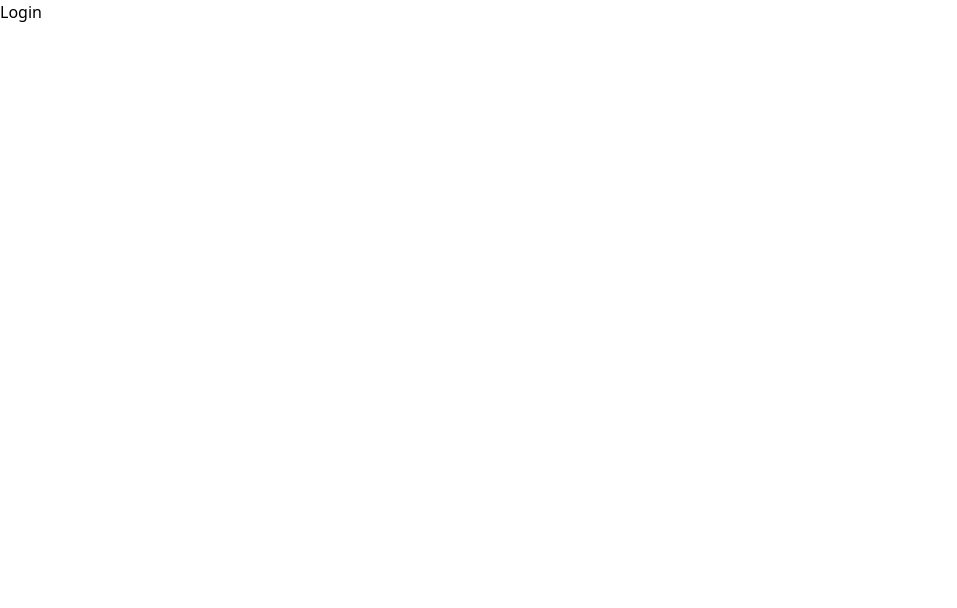
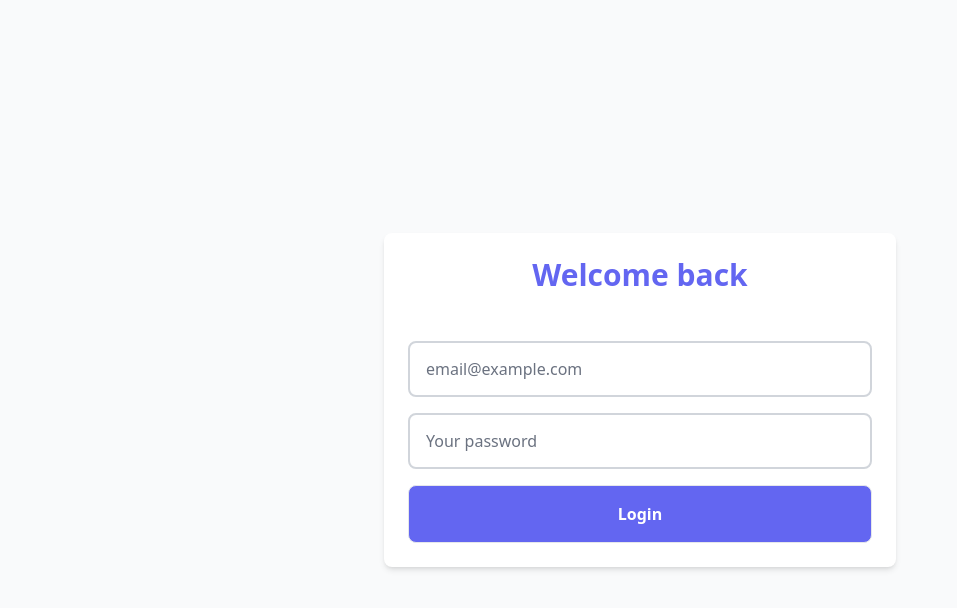
Before and after one commit to andresyv/fathom3, a React (Vite) app in the folder apps/frontend/: page /auth/login in a window 1280 px wide. Shown: the top 608 px of the page, without its empty margins (0-957 px from the left). Built offline with nearby package versions, Linux system fonts and the light colour scheme.

Commit message:
FEAT(LoginForm): new login form

```diff
--- a/apps/frontend/package.json
+++ b/apps/frontend/package.json
@@ -10,6 +10,7 @@
     "preview": "vite preview"
   },
   "dependencies": {
+    "clsx": "^1.2.1",
     "react": "18.2.0",
     "react-dom": "18.2.0",
     "react-hook-form": "^7.44.1",
--- a/apps/frontend/src/components/Input.tsx
+++ b/apps/frontend/src/components/Input.tsx
@@ -4,7 +4,7 @@ import { useFormContext, FieldValues, Path } from 'react-hook-form'
 interface InputProps extends Omit<InputHTMLAttributes<HTMLInputElement>, 'id' | 'className'> {
   name: Path<FieldValues>
 }
-const SInput: FC<InputProps> = ({ name, ...rest }) => {
+const Input: FC<InputProps> = ({ name, ...rest }) => {
   const { register } = useFormContext()
   return (
     <fieldset className="flex flex-col w-full">
@@ -17,4 +17,4 @@ const SInput: FC<InputProps> = ({ name, ...rest }) => {
   )
 }
 
-export default SInput
+export default Input
--- /dev/null
+++ b/apps/frontend/src/components/forms/LoginForm.tsx
@@ -0,0 +1,33 @@
+import { FC } from 'react'
+import Form from '../Form'
+import { LoginFormFields } from '../../types'
+import Input from '../Input'
+import Button from '../Button'
+
+const LoginForm: FC = () => {
+  const onSubmit = (form: LoginFormFields) => {
+    console.log(form)
+  }
+
+  return (
+    <>
+      <Form<LoginFormFields>
+        className="bg-white rounded-lg flex flex-col shadow-md w-full p-6 gap-12 md:max-w-lg"
+        onSubmit={onSubmit}
+      >
+        <div className="flex justify-center">
+          <h3 className="font-bold text-3xl text-indigo-500">Welcome back</h3>
+        </div>
+        <div className="flex flex-col gap-4">
+          <Input name="email" placeholder="email@example.com" autoComplete="email" />
+          <Input name="password" placeholder="Your password" autoComplete="current-password" type="password" />
+          <Button block type="submit">
+            Login
+          </Button>
+        </div>
+      </Form>
+    </>
+  )
+}
+
+export default LoginForm
--- a/apps/frontend/src/contexts/AuthContext.tsx
+++ b/apps/frontend/src/contexts/AuthContext.tsx
@@ -8,7 +8,7 @@ interface AuthContextInterface {
 export const AuthContext = createContext<AuthContextInterface | null>(null)
 
 const AuthProvider: FC<PropsWithChildren> = ({ children }) => {
-  const [isLoggedIn, setLoggedIn] = useState(true)
+  const [isLoggedIn, setLoggedIn] = useState(false)
   return <AuthContext.Provider value={{ isLoggedIn, setLoggedIn }}>{children}</AuthContext.Provider>
 }
 
--- a/apps/frontend/src/routes/auth/Login.tsx
+++ b/apps/frontend/src/routes/auth/Login.tsx
@@ -1,3 +1,9 @@
+import LoginForm from '../../components/forms/LoginForm'
+
 export default function LoginPage() {
-  return <h1>Login</h1>
+  return (
+    <main className="flex h-screen bg-gray-50 w-screen px-10 justify-center items-center md:px-0">
+      <LoginForm />
+    </main>
+  )
 }
--- /dev/null
+++ b/apps/frontend/src/types.d.ts
@@ -0,0 +1,4 @@
+export interface LoginFormFields {
+  email: string
+  password: string
+}
```
Also changed, not shown: 1 other file (tests, documents, lock files or other folders).
